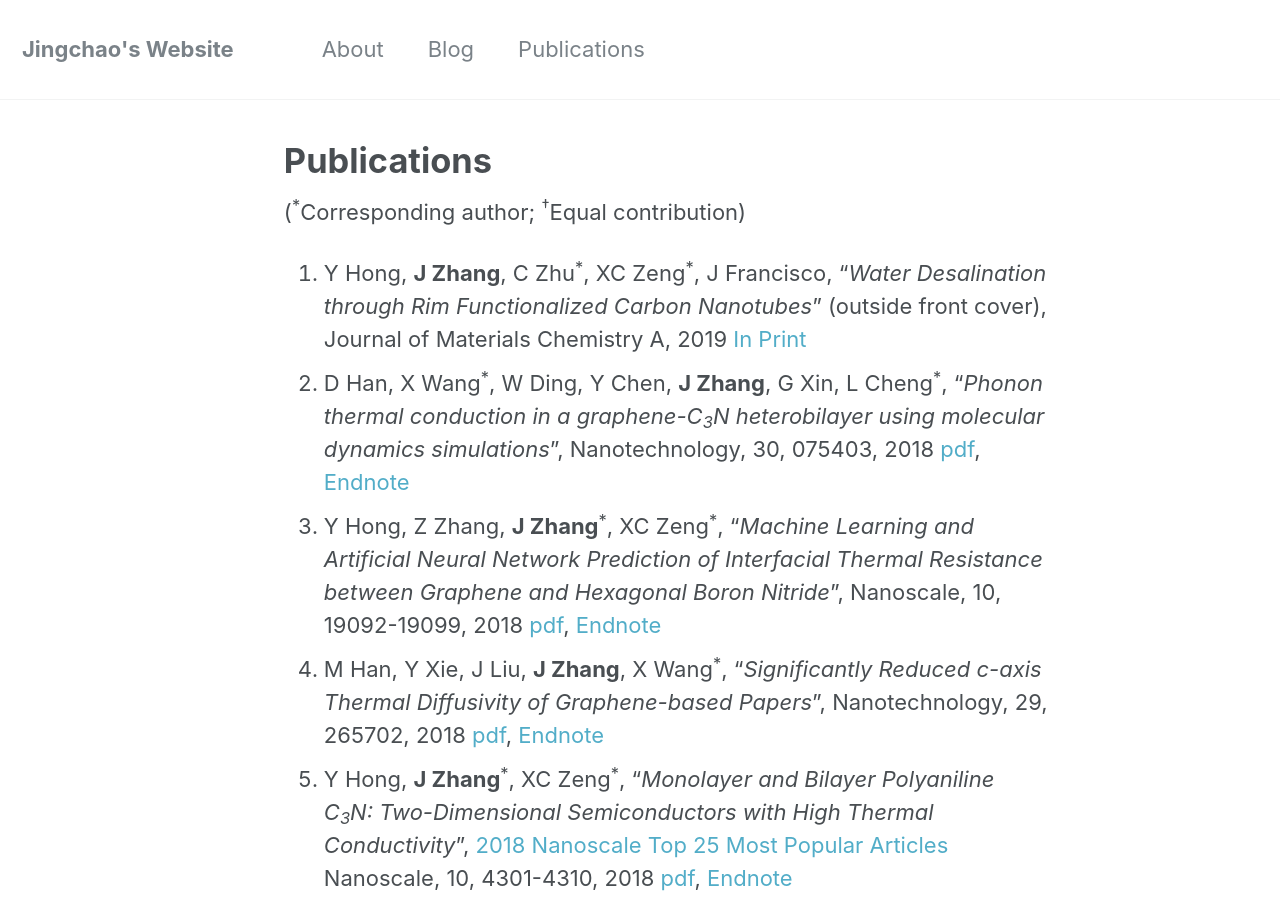
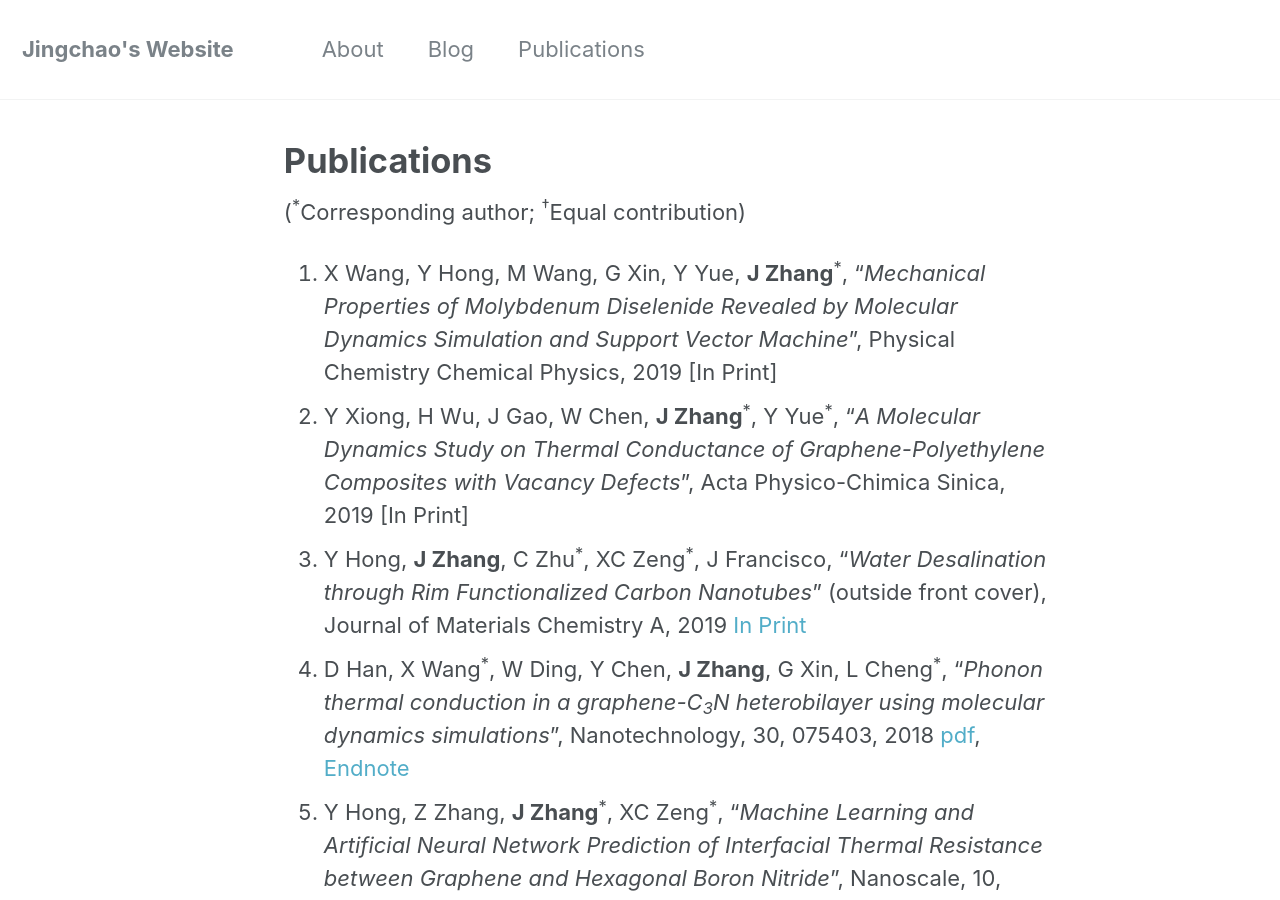
Before and after one commit to JingchaoZhang/JingchaoZhang.github.io, a Jekyll site: the page built from _pages/publications.md, in a window 1280 px wide and 900 px high. Built offline with Jekyll 4.4.1, drawn with Linux system fonts in a browser that asks for light colours.

Commit message:
Update publications.md

```diff
--- a/_pages/publications.md
+++ b/_pages/publications.md
@@ -7,6 +7,9 @@ author_profile: false
 
 (<sup>\*</sup>Corresponding author; <sup>†</sup>Equal contribution)
 
+
+1. X Wang, Y Hong, M Wang, G Xin, Y Yue, **J Zhang**<sup>\*</sup>, "_Mechanical Properties of Molybdenum Diselenide Revealed by Molecular Dynamics Simulation and Support Vector Machine_", Physical Chemistry Chemical Physics, 2019 [In Print]
+1. Y Xiong, H Wu, J Gao, W Chen, **J Zhang**<sup>\*</sup>, Y Yue<sup>\*</sup>, "_A Molecular Dynamics Study on Thermal Conductance of Graphene-Polyethylene Composites with Vacancy Defects_", Acta Physico-Chimica Sinica, 2019 [In Print]
 1. Y Hong, **J Zhang**, C Zhu<sup>\*</sup>, XC Zeng<sup>\*</sup>, J Francisco, "_Water Desalination through Rim Functionalized Carbon Nanotubes_" (outside front cover), Journal of Materials Chemistry A, 2019 [In Print](https://pubs.rsc.org/en/content/articlelanding/2018/ta/c8ta10941a#!divAbstract)
 1. D Han, X Wang<sup>\*</sup>, W Ding, Y Chen, **J Zhang**, G Xin, L Cheng<sup>\*</sup>, "_Phonon thermal conduction in a graphene-C<sub>3</sub>N heterobilayer using molecular dynamics simulations_", Nanotechnology, 30, 075403, 2018 [pdf](https://drive.google.com/uc?export=download&id=1NrZk_BFOK1-de00kWBua7Egqhpz31fYA), [Endnote](https://drive.google.com/uc?export=download&id=10pyX0IA0xN29_HcFoLM-KpDwTJE6TqK5)
 1. Y Hong, Z Zhang, **J Zhang**<sup>\*</sup>, XC Zeng<sup>\*</sup>, "_Machine Learning and Artificial Neural Network Prediction of Interfacial Thermal Resistance between Graphene and Hexagonal Boron Nitride_", Nanoscale, 10, 19092-19099, 2018 [pdf](https://drive.google.com/file/d/1-mUKthEzCdohvYXtTj_1QzqLwKe0oGZ5/view?usp=sharing), [Endnote](https://drive.google.com/uc?export=download&id=1R_SUDPaCgP0ktp5DMrVbTy_ge3qJPbnB)
```
